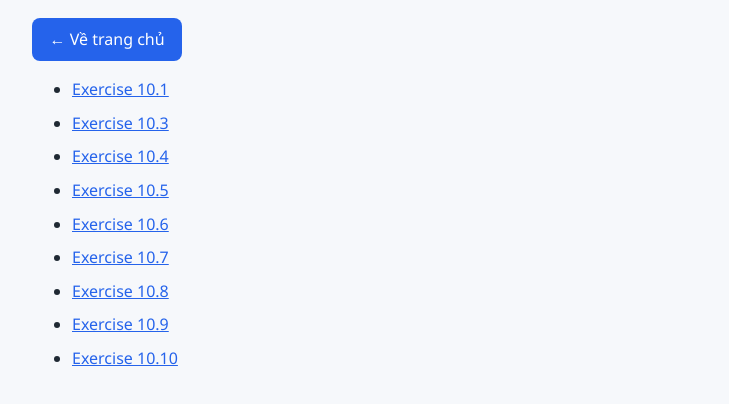
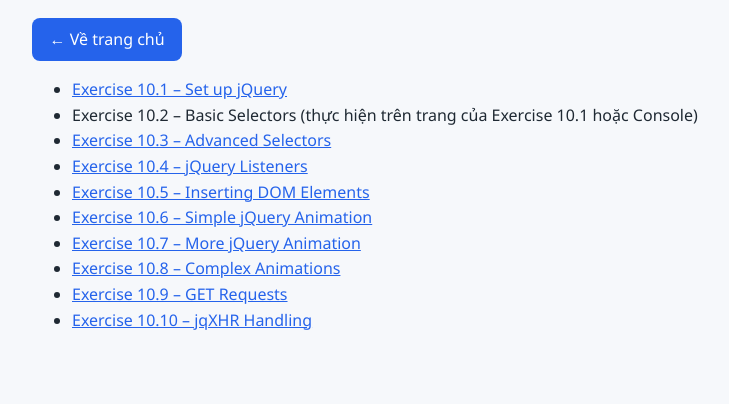
Before and after one commit to duongvu31241024842/BaiTapCaNhan-Tuan3, a plain HTML site: page JavaScript-Labs/Lab10/index.html in a window 1280 px wide. Shown: the part 108-512 px from the top of the page, without its empty margins (152-881 px from the left). Drawn offline with Linux system fonts and the light colour scheme.

Commit message:
Update index.html

```diff
--- a/JavaScript-Labs/Lab10/index.html
+++ b/JavaScript-Labs/Lab10/index.html
@@ -10,17 +10,18 @@
 <main class="lab-page">
   <h1>Lab 10 – JavaScript 3: jQuery</h1>
   <p><a class="btn" href="../index.html">← Về trang chủ</a></p>
-  <ul class="exercise-list">
-    <li><a href="lab10-walkthrough01.html">Exercise 10.1</a></li>
-    <li><a href="lab10-walkthrough03.html">Exercise 10.3</a></li>
-    <li><a href="lab10-walkthrough04.html">Exercise 10.4</a></li>
-    <li><a href="lab10-walkthrough05.html">Exercise 10.5</a></li>
-    <li><a href="lab10-walkthrough06.html">Exercise 10.6</a></li>
-    <li><a href="lab10-walkthrough07.html">Exercise 10.7</a></li>
-    <li><a href="lab10-walkthrough08.html">Exercise 10.8</a></li>
-    <li><a href="lab10-walkthrough09.html">Exercise 10.9</a></li>
-    <li><a href="lab10-walkthrough10.html">Exercise 10.10</a></li>
-  </ul>
+  <ul>
+    <li><a href="lab10-walkthrough01.html">Exercise 10.1 – Set up jQuery</a></li>
+    <li>Exercise 10.2 – Basic Selectors (thực hiện trên trang của Exercise 10.1 hoặc Console)</li>
+    <li><a href="lab10-walkthrough03.html">Exercise 10.3 – Advanced Selectors</a></li>
+    <li><a href="lab10-walkthrough04.html">Exercise 10.4 – jQuery Listeners</a></li>
+    <li><a href="lab10-walkthrough05.html">Exercise 10.5 – Inserting DOM Elements</a></li>
+    <li><a href="lab10-walkthrough06.html">Exercise 10.6 – Simple jQuery Animation</a></li>
+    <li><a href="lab10-walkthrough07.html">Exercise 10.7 – More jQuery Animation</a></li>
+    <li><a href="lab10-walkthrough08.html">Exercise 10.8 – Complex Animations</a></li>
+    <li><a href="lab10-walkthrough09.html">Exercise 10.9 – GET Requests</a></li>
+    <li><a href="lab10-walkthrough10.html">Exercise 10.10 – jqXHR Handling</a></li>
+ </ul>
 </main>
 </body>
 </html>
```
